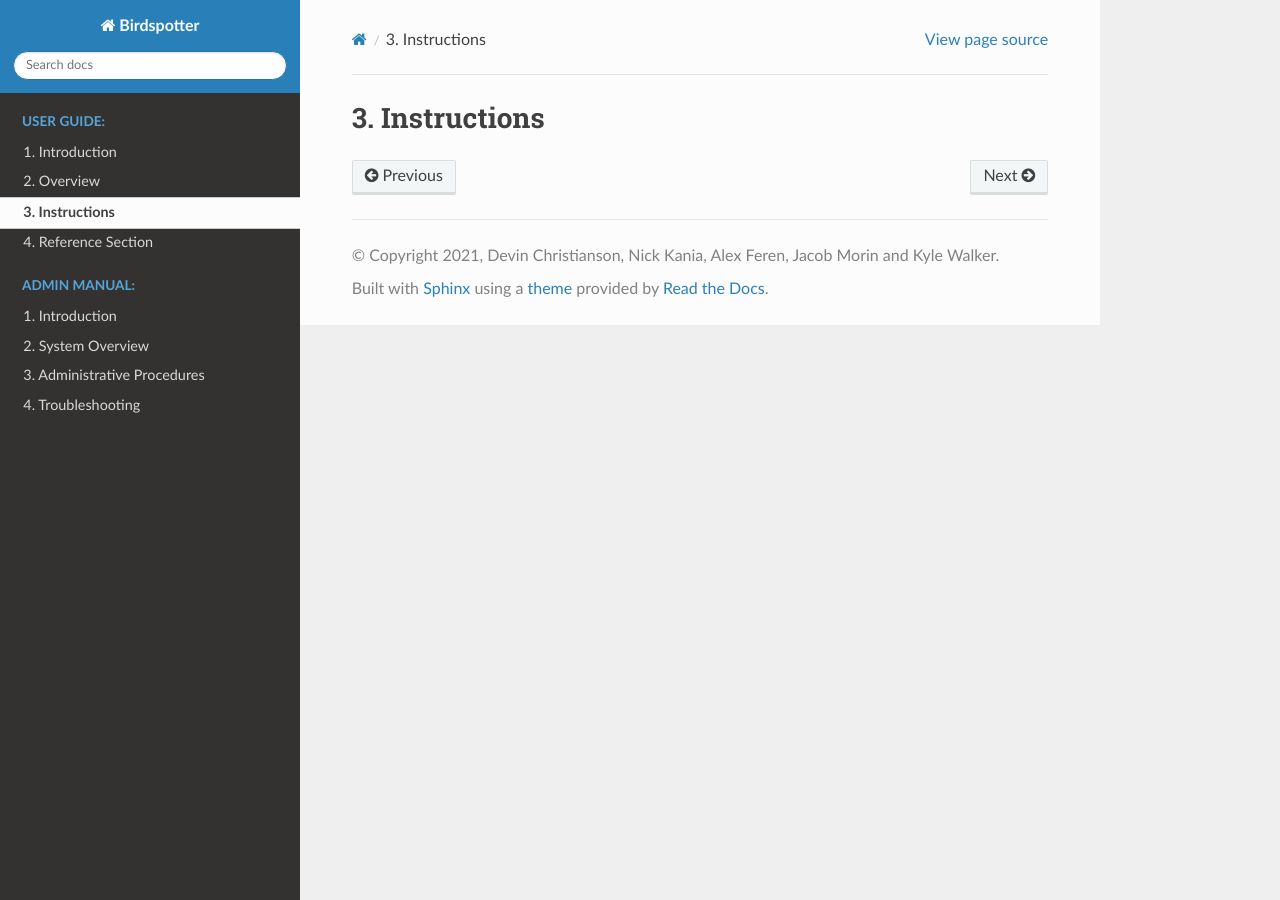
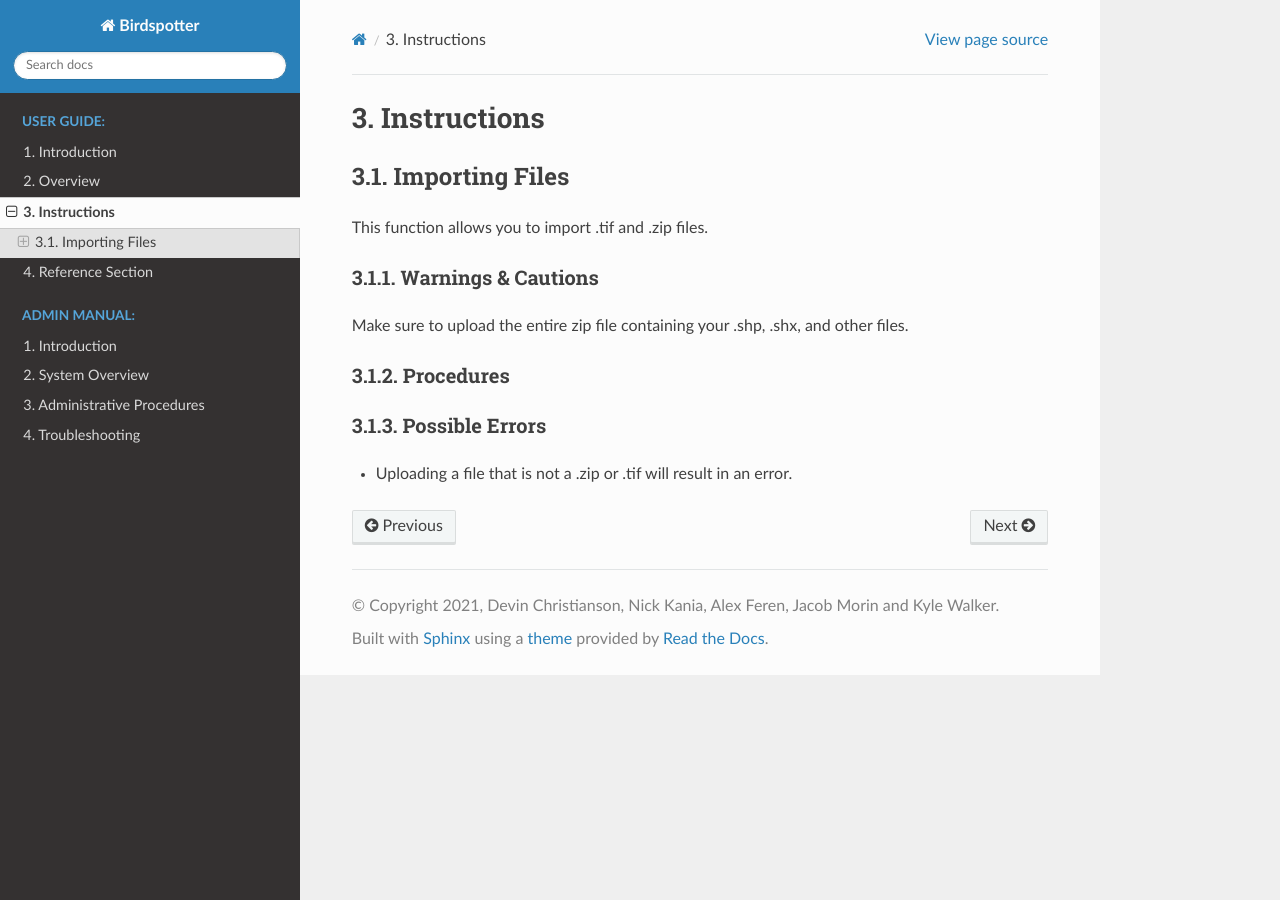
Before and after one commit to birdspotter-project/COS397, a Sphinx documentation site: the page built from docs/source/user_guide/instructions.rst, in a window 1280 px wide. Built offline with Sphinx 7.4.7 and the Read the Docs theme 2.0.0, drawn with Linux system fonts in a browser that asks for light colours.

Commit message:
Add import instructions content

```diff
--- a/docs/source/user_guide/instructions.rst
+++ b/docs/source/user_guide/instructions.rst
@@ -1,3 +1,18 @@
 ***************************************
 Instructions
 ***************************************
+
+Importing Files
+==============================
+This function allows you to import .tif and .zip files.
+
+Warnings & Cautions
+##############################
+Make sure to upload the entire zip file containing your .shp, .shx, and other files.
+
+Procedures
+##############################
+
+Possible Errors
+##############################
+* Uploading a file that is not a .zip or .tif will result in an error.
```
